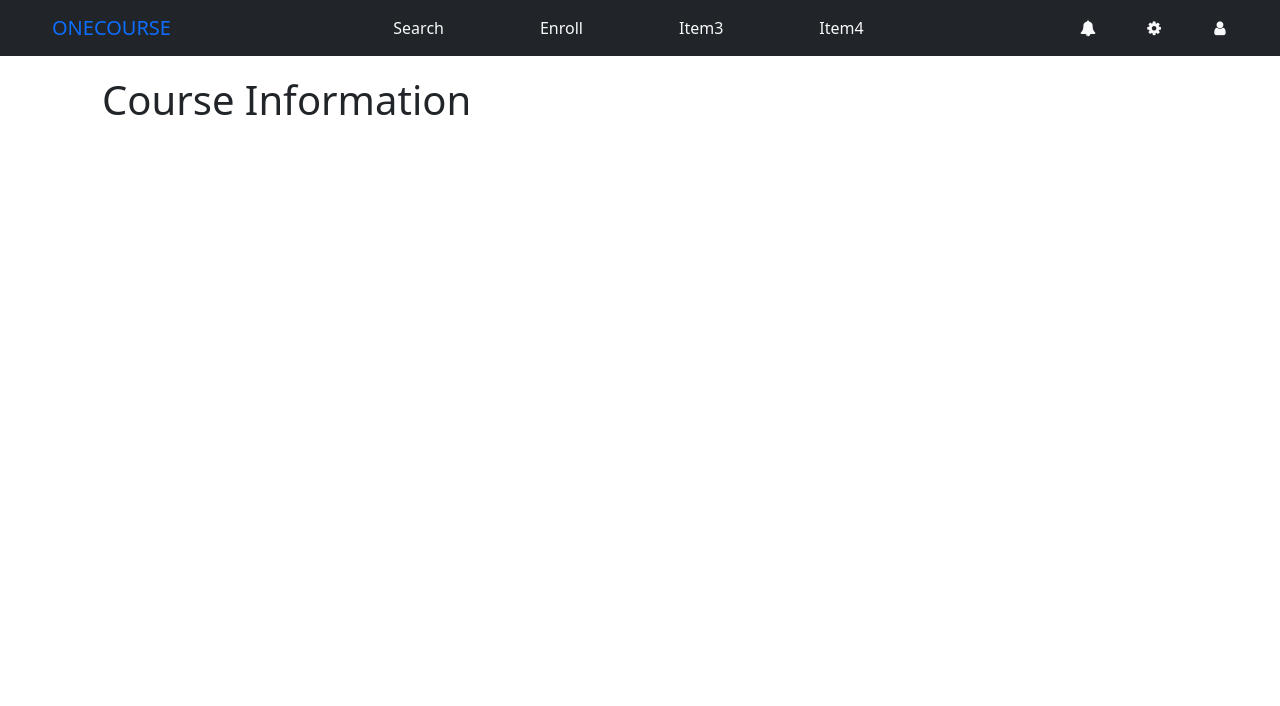
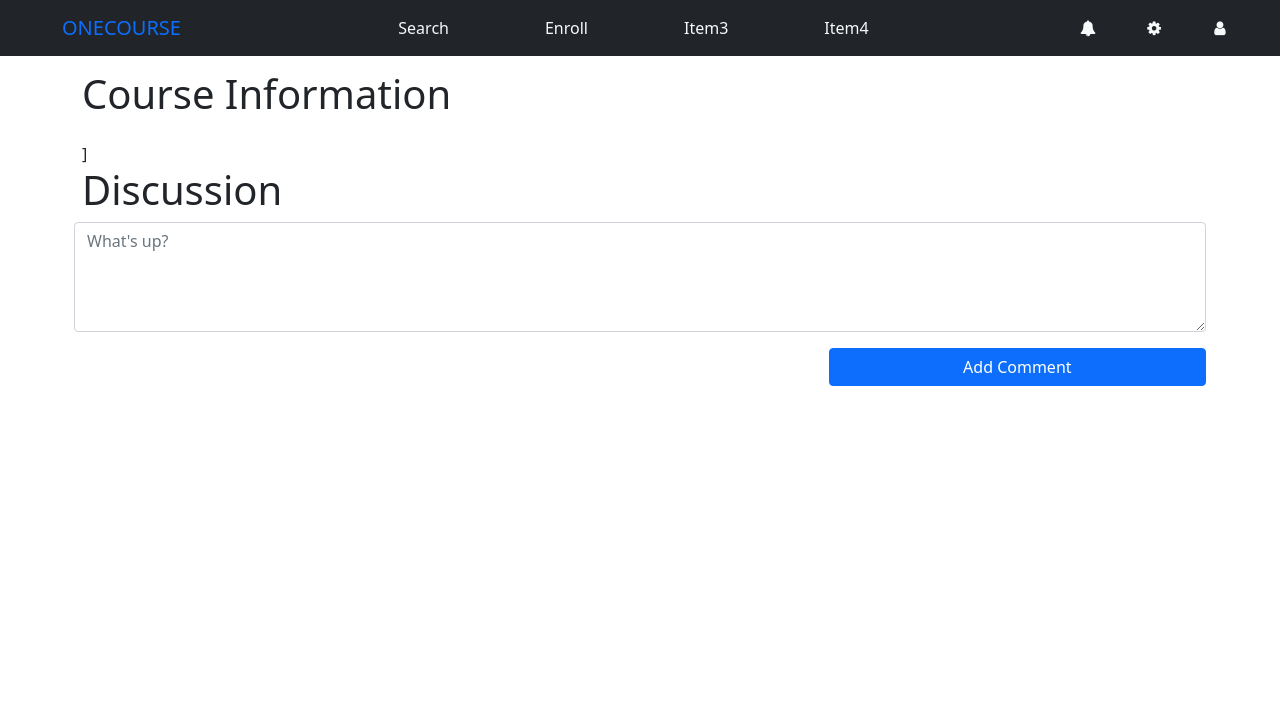
Before and after one commit to ECE444-2021Fall/project1-education-pathways-group-1-teamone, a Flask app: template app/templates/course.html in a window 1280 px wide. Shown: the top 706 px of the page. Run offline with Flask 2, Linux system fonts and the light colour scheme; the template is opened without the code that fills it: most values are stand-ins (such as "Sample title", 1, 10 or a date in 2020); parts of the project's set-up code (start-up, migrations or seed data) failed here and were passed over; some libraries are stand-ins or nearby versions.

Commit message:
Add initial codes for the discussion section

```diff
--- a/app/app.py
+++ b/app/app.py
@@ -47,7 +47,12 @@ def course(code):
     if code in df.index:
         course = json.loads(df.loc[code].to_json())
 
-    return render_template('course.html', course=course)
+    return render_template('course.html', course=course, code=code)
+
+@app.route('/course/<code>/add_comment', methods=['POST'])
+def add_comment(code):
+    print(f"Add comment of {code} is called!")
+    return redirect(url_for("course", code=code))
 
 
 
--- a/app/static/styles/navbar.css
+++ b/app/static/styles/navbar.css
@@ -1,6 +1,13 @@
-a.navbar-brand{
-    padding-left:40px;
+
+
+a.navbar-brand.text-primary:hover{
+   color:lightblue !important;
 }
+a.navbar-brand.text-primary{
+    padding-left: 50px;
+}
+
+
 
 .mx-auto > li{
   padding-left:40px;
--- a/app/static/styles/results.css
+++ b/app/static/styles/results.css
@@ -1,5 +1,5 @@
 
-#results-page-table-container{
+.search_result{
     margin: auto;
     width: 1400px;
 }
--- a/app/templates/base.html
+++ b/app/templates/base.html
@@ -14,19 +14,19 @@
             crossorigin="anonymous"></script>
 
     </head>
-
     <body>
         {% include 'navbar.html' %}
-        <div class="container">
+        <div class="container" style="margin-top:70px; padding-bottom:80px">
             {% block content %}
             {% endblock %}
         </div>
+        <footer class="text-center p-2 fixed-bottom" style="background-color:lightgray;">
+            © 2020 Copyright:
+            © 2021 ECE444 TeamOne  |  All Rights Reserved.
+        </footer>
     </body>
 
 
-    <div class="text-center p-2 fixed-bottom" style="background-color: rgba(0, 0, 0, 0.2);">
-        © 2020 Copyright:
-        © 2021 ECE444 TeamOne  |  All Rights Reserved.
-    </div>
+
 
 </html>
--- a/app/templates/course.html
+++ b/app/templates/course.html
@@ -1,24 +1,16 @@
 {% import "bootstrap/wtf.html" as wtf %}
 {% extends "base.html" %}
-
+<link rel="stylesheet" type= "text/css" href="{{ url_for('static',filename='styles/course.css') }}">
 {% block content %}
-    <style>
-        table{
-            margin-top: 20px;
-        }
-        table, th, td {
-        border: 1px solid black;
-        }
-    </style>
-    <h1 style="padding: 20px">Course Information</h1>
+    <section class="course_info">
+        <h1>Course Information</h1>
         {% if course %}
             <table class="table">
                 <tbody id="table-body"></tbody>
             </table>
         {% else %}
             <p>Course not exist!</p>
-    {% endif %}
-
+        {% endif %}]
         <script>
             function buildTable(course){
 
@@ -34,7 +26,7 @@
                         table.innerHTML += row;
                         i += 1;
                     }
-                if(i >= 10){
+                    if(i >= 5){
                         return;
                     }
                 }
@@ -42,4 +34,15 @@
 
             buildTable({{course|tojson}})
         </script>
+    </section>
+
+    <section class="discussion">
+        <h1>Discussion</h1>
+        <form class="row g-3" action="/course/{{code}}/add_comment" method="post">
+            <textarea class="form-control" rows="4" placeholder="What's up?" required></textarea>
+            <span class="col-8"></span>
+            <button type="submit" class="btn btn-primary col-4">Add Comment</button>
+        </form>
+    </section>
+
 {% endblock %}
--- a/app/templates/navbar.html
+++ b/app/templates/navbar.html
@@ -1,7 +1,7 @@
 <link rel="stylesheet" href="{{ url_for('static',filename='styles/navbar.css') }}">
 <link rel="stylesheet" href="http://maxcdn.bootstrapcdn.com/font-awesome/4.7.0/css/font-awesome.min.css">
 <link rel="stylesheet" href="https://cdn.jsdelivr.net/npm/@fortawesome/fontawesome-free@5.15.4/css/fontawesome.min.css">
-<nav class="navbar navbar-expand-lg navbar-dark bg-dark">
+<nav class="navbar navbar-expand-lg navbar-dark bg-dark fixed-top">
     <div class="container-fluid">
         <a class="navbar-brand text-primary" href="/">ONECOURSE</a>
         <button class="navbar-toggler" type="button" data-bs-toggle="collapse" data-bs-target="#navbarSupportedContent"
--- a/app/templates/results.html
+++ b/app/templates/results.html
@@ -6,13 +6,15 @@
 
 
 {% block content %}
+   <section class="course_search">
        <h1 style="margin: 20px">Course Search</h1>
         {% with arr=arr %}{% include 'form.html' %}{% endwith%}
+   </section>
 
-  <div id="results-page-table-container">
+  <section class="search_result">
         <h1 style="margin-bottom: 25px;">Search Results</h1>
         {% for table in tables %}
         {{ table|safe }}
         {% endfor %}
-  </div>
+  </section>
 {% endblock %}
```
Also changed, not shown: app/static/styles/course.css (added, +18 -0 lines), app/static/styles/index.css (+1 -10 lines). Lines whose indentation alone changed are shown as unchanged.
